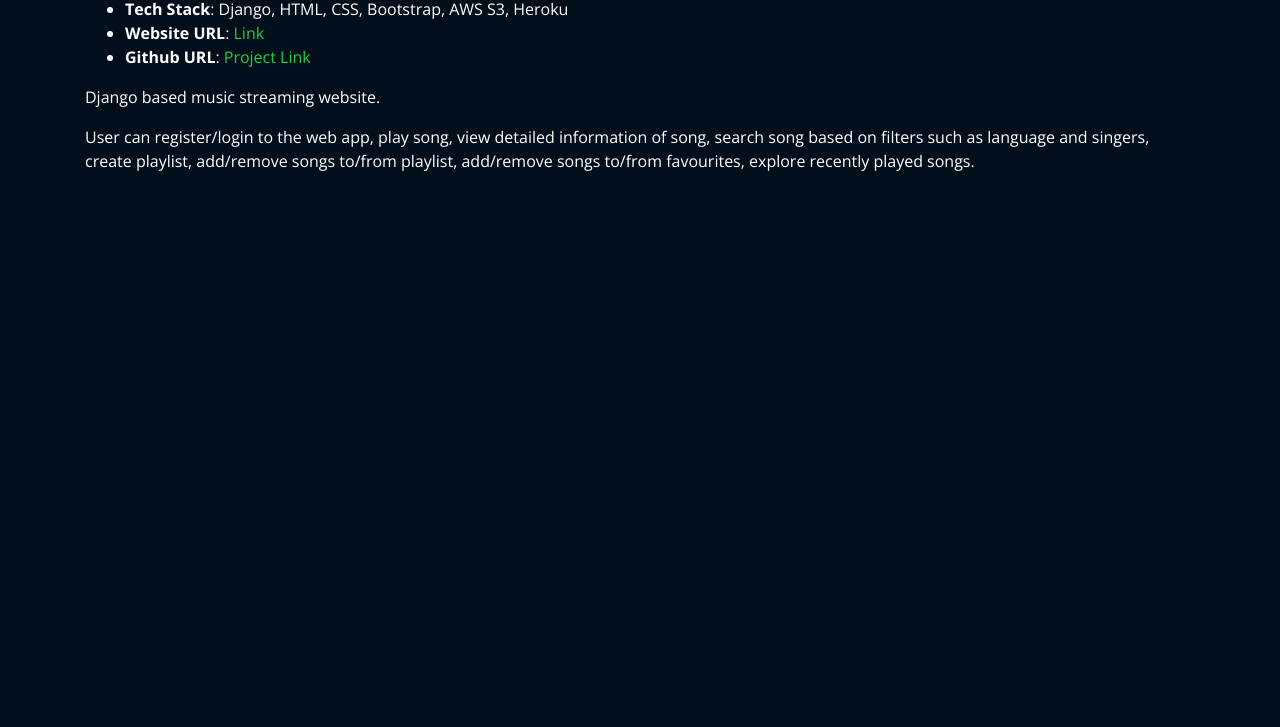
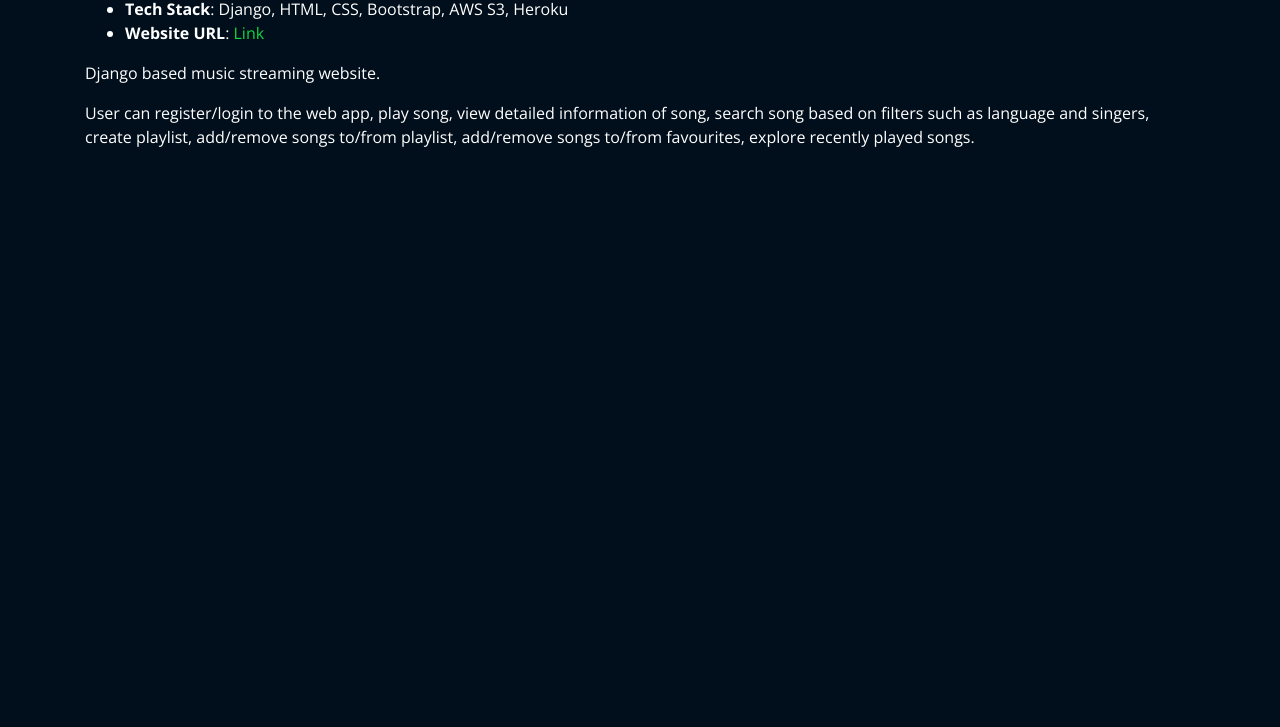
Before and after one commit to anas-2003/anas, a plain HTML site: page projects/musicplayer.html in a window 1280 px wide. Shown: the part 73-800 px from the top of the page. Drawn offline with nearby package versions, Linux system fonts and the light colour scheme; files whose address does not match are found by name.

Commit message:
musicplayer.html

```diff
--- a/projects/musicplayer.html
+++ b/projects/musicplayer.html
@@ -47,7 +47,7 @@
               <ul>
                 <li><strong>Tech Stack</strong>: Django, HTML, CSS, Bootstrap, AWS S3, Heroku</li>
                 <li><strong>Website URL</strong>: <a href="https://galvanic-music.herokuapp.com/" target="_blank">Link</a></li>
-                <li><strong>Github URL</strong>: <a href="https://github.com/rajaprerak/MusicPlayer" target="_blank">Project Link</a></li>
+
               </ul>
 
               <p>
```
